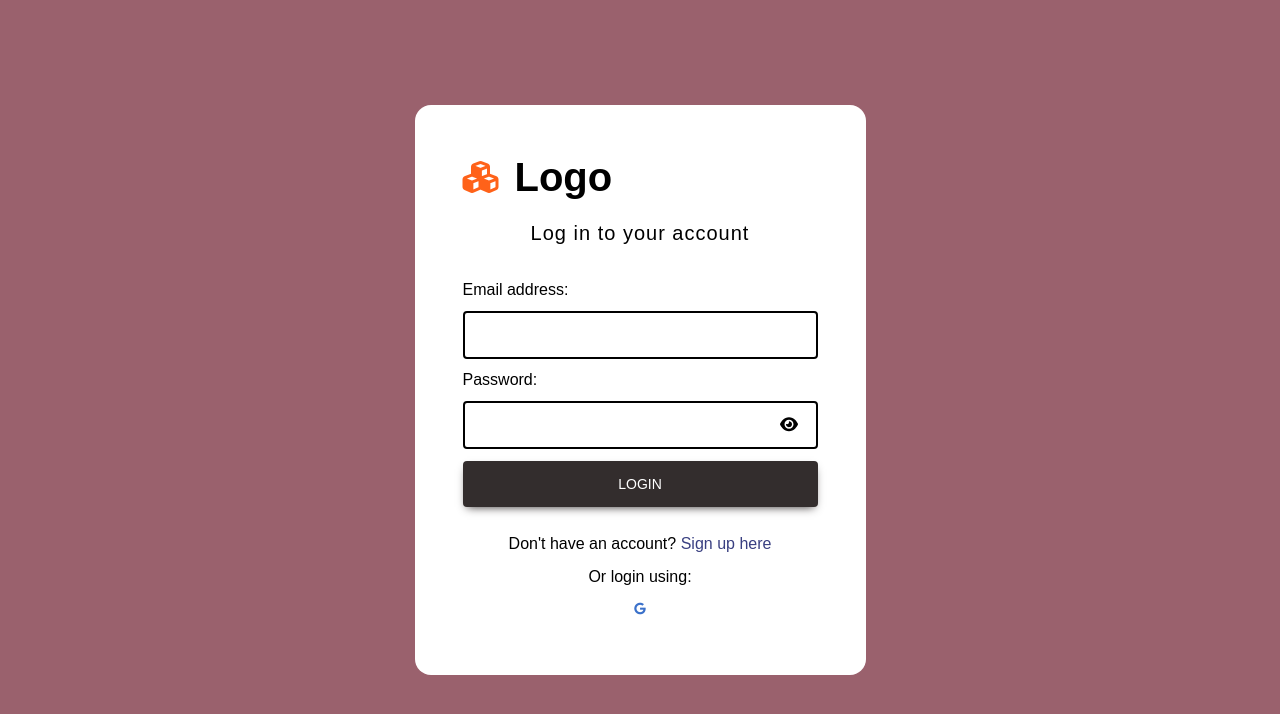
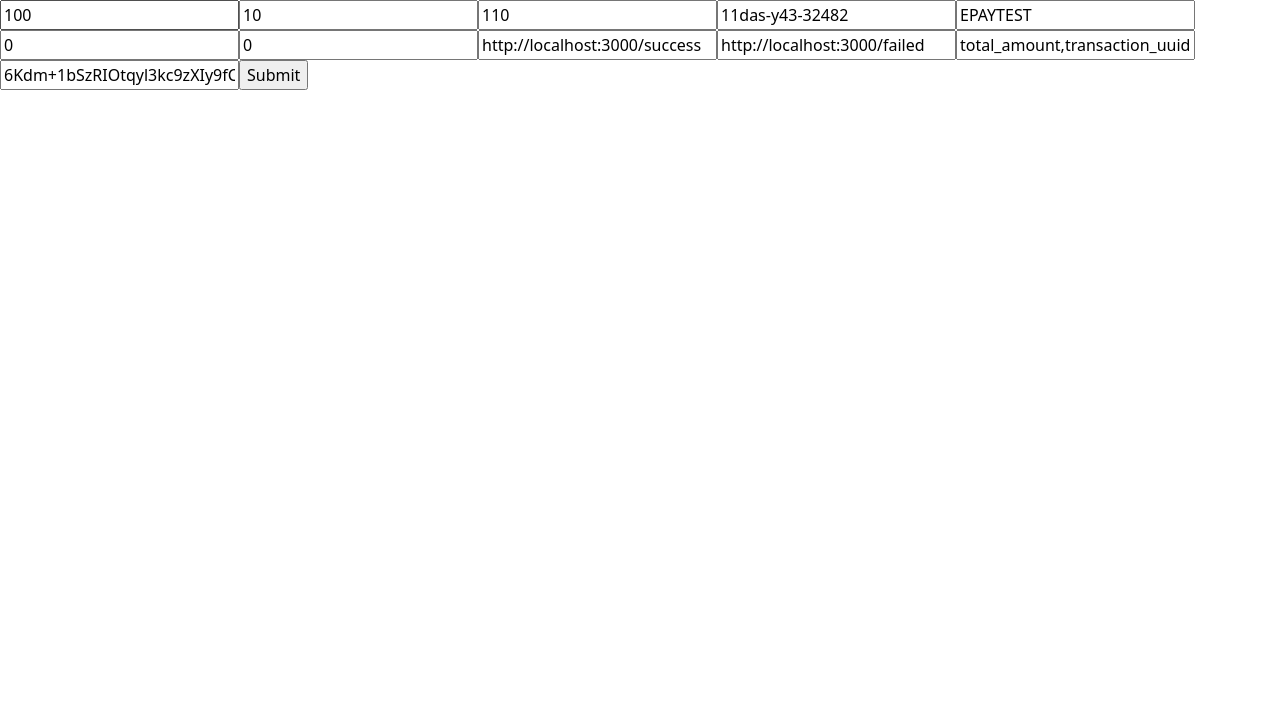
Before and after one commit to Pritam-Dhd/React-Practice, a React (Create React App) app: page / in a window 1280 px wide. Shown: the top 714 px of the page. Built offline with nearby package versions, Linux system fonts and the light colour scheme.

Commit message:
Use Esewa payment integration

```diff
--- a/package.json
+++ b/package.json
@@ -15,6 +15,7 @@
     "@testing-library/react": "^13.4.0",
     "@testing-library/user-event": "^13.5.0",
     "axios": "^1.4.0",
+    "crypto-js": "^4.2.0",
     "firebase": "^10.5.0",
     "mdb-react-ui-kit": "^6.0.0",
     "react": "^18.2.0",
--- a/src/App.js
+++ b/src/App.js
@@ -3,11 +3,12 @@ import './App.css';
 // import { Footer,Footer2 } from './Components/Footer';
 // import Resturant from './Components/Basics/Resturant';
 // import UseState from './Components/Hooks/UseState';
-import Login from './Components/Login&SignUp/Route';
+// import Login from './Components/Login&SignUp/Route';
 // import Netflix from './Components/Netflix/Route';
 // import OOP from './Components/OOP/OOP';
 // import Pokemon from './Components/Pokemon/Route';
 // import Recipe from './Components/Recipe/Route';
+import Esewa from './Components/Esewa/Route';
 
 function App() {
   return (
@@ -32,7 +33,7 @@ function App() {
     {/* <UseState/> */}
 
     {/* Login and SignUp */}
-    <Login/>
+    {/* <Login/> */}
 
     {/* Netflix Clone */}
     {/* {<Netflix/>} */}
@@ -45,6 +46,9 @@ function App() {
 
     {/* Recipe */}
     {/* {<Recipe/>} */}
+
+    {/* Esewa */}
+    {<Esewa/>}
     </>
   );
 }
--- /dev/null
+++ b/src/Components/Esewa/Failed.js
@@ -0,0 +1,9 @@
+import React from 'react'
+
+const Failed = () => {
+  return (
+    <div>Failed</div>
+  )
+}
+
+export default Failed
--- /dev/null
+++ b/src/Components/Esewa/Home.js
@@ -0,0 +1,45 @@
+import React, { useState, useEffect } from "react";
+import CryptoJS from "crypto-js";
+
+const Home = () => {
+  const [signature, setSignature] = useState("");
+
+  useEffect(() => {
+    const generateSignature = () => {
+      const dataToSign =
+        "total_amount=110,transaction_uuid=11das-y43-32482,product_code=EPAYTEST";
+      const secretKey = "8gBm/:&EnhH.1/q";
+
+      const hash = CryptoJS.HmacSHA256(dataToSign, secretKey);
+      const hashInBase64 = CryptoJS.enc.Base64.stringify(hash);
+
+      setSignature(hashInBase64);
+    };
+
+    generateSignature();
+  }, []);
+
+  return (
+    <body>
+      <form
+        action="https://rc-epay.esewa.com.np/api/epay/main/v2/form"
+        method="POST"
+      >
+        <input type="text" id="amount" name="amount" value="100" required />
+        <input type="text" id="tax_amount" name="tax_amount" value="10" required />
+        <input type="text" id="total_amount" name="total_amount" value="110" required />
+        <input type="text" id="transaction_uuid" name="transaction_uuid" value="11das-y43-32482" required />
+        <input type="text" id="product_code" name="product_code" value="EPAYTEST" required />
+        <input type="text" id="product_service_charge" name="product_service_charge" value="0" required />
+        <input type="text" id="product_delivery_charge" name="product_delivery_charge" value="0" required />
+        <input type="text" id="success_url" name="success_url" value="http://localhost:3000/success" required />
+        <input type="text" id="failure_url" name="failure_url" value="http://localhost:3000/failed" required />
+        <input type="text" id="signed_field_names" name="signed_field_names" value="total_amount,transaction_uuid,product_code" required />
+        <input type="text" id="signature" name="signature" value={signature} required />
+        <input value="Submit" type="submit" />
+      </form>
+    </body>
+  );
+};
+
+export default Home;
--- /dev/null
+++ b/src/Components/Esewa/Route.js
@@ -0,0 +1,21 @@
+import React from "react";
+import { BrowserRouter, Route, Routes } from "react-router-dom";
+import Home from "./Home";
+import Success from "./Success";
+import Failed from "./Failed";
+
+const RouteX = () => {
+  return (
+    <>
+      <BrowserRouter>
+        <Routes>
+          <Route path="/" element={<Home />} />
+          <Route path="/success" element={<Success />} />
+          <Route path="/failed" element={<Failed />} />
+        </Routes>
+      </BrowserRouter>
+    </>
+  );
+};
+
+export default RouteX;
--- /dev/null
+++ b/src/Components/Esewa/Success.js
@@ -0,0 +1,9 @@
+import React from 'react'
+
+const Success = () => {
+  return (
+    <div>Success</div>
+  )
+}
+
+export default Success
```
Also changed, not shown: 1 other file (tests, documents, lock files or other folders).
